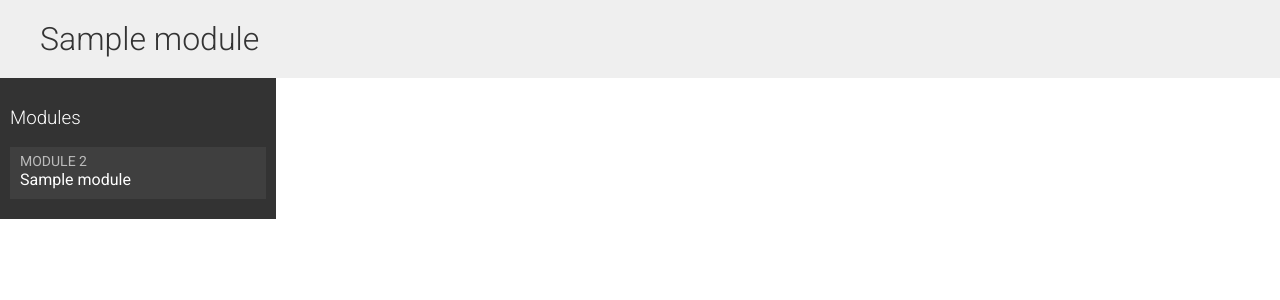
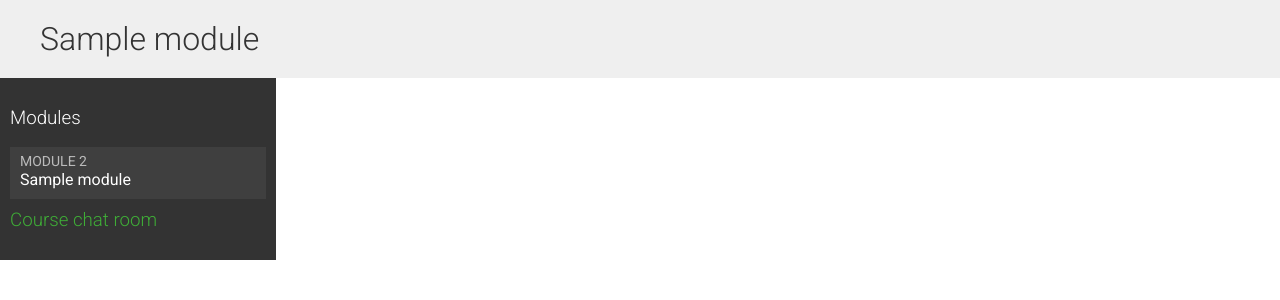
Before and after one commit to Kitayeu/educa, a Django app: page /students/course/1/ in a window 1280 px wide. Shown: the part 54-354 px from the top of the page. Run offline with Django 4.2, Linux system fonts and the light colour scheme; a user stored in the database is signed in; tables that the repository leaves empty hold one stand-in row (values such as "Sample post"); some libraries are stand-ins or nearby versions.

Commit message:
Added link for students to join chat course room

```diff
--- a/templates/students/course/detail.html
+++ b/templates/students/course/detail.html
@@ -22,6 +22,12 @@
                 <li>No modules yet</li>
             {% endfor %}
         </ul>
+
+        <h3>
+            <a href="{% url 'chat:course_chat_room' object.id %}">
+                Course chat room
+            </a>
+        </h3>
     </div>
 
     <div class="module">
```
